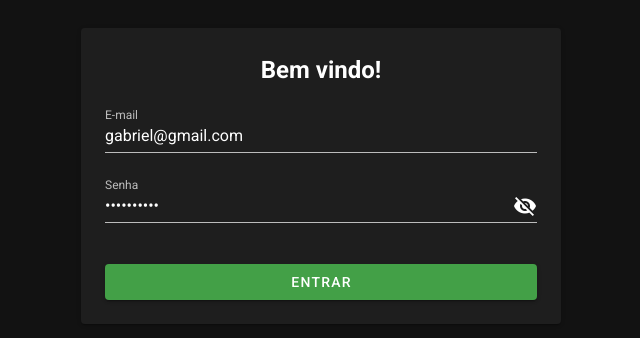
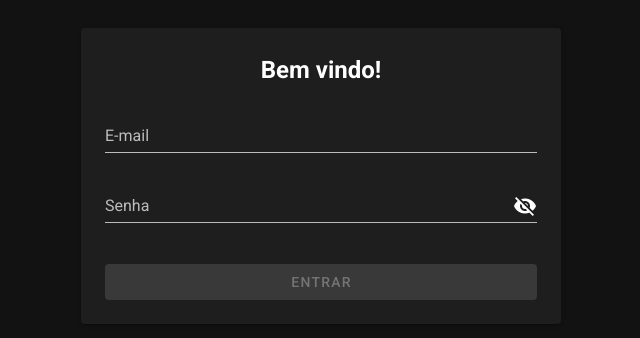
Before and after one commit to gabrielSBorges/rpg, a Nuxt app in the folder frontend/: page /auth/login in a window 1280 px wide. Shown: the part 224-562 px from the top of the page, without its empty margins (319-959 px from the left). Built offline with nearby package versions, Linux system fonts and the light colour scheme.

Commit message:
Mensagens de notificação

```diff
--- a/frontend/components/forms/AppUserAuthForm.vue
+++ b/frontend/components/forms/AppUserAuthForm.vue
@@ -50,8 +50,8 @@
         valid: false,
         showPassword: false,
         userInfo: {
-          email: 'gabriel@gmail.com',
-          password: 'Gab@051097'
+          email: '',
+          password: ''
         },
         ...validate
       }
--- a/frontend/nuxt.config.js
+++ b/frontend/nuxt.config.js
@@ -53,8 +53,37 @@ export default {
   modules: [
     // Doc: https://axios.nuxtjs.org/usage
     '@nuxtjs/axios',
-    '@nuxtjs/auth'
+    '@nuxtjs/auth',
+    '@nuxtjs/toast'
   ],
+
+  toast: {
+    position: 'top-center',
+    theme: 'bubble',
+    duration: 3000,
+    register: [
+      {
+        name: 'alert',
+        theme: 'bubble',
+        message: message => message,
+        options: {
+          type: 'alert',
+          theme: 'bubble',
+          duration: 4000
+        }
+      },
+      {
+        name: 'error',
+        theme: 'bubble',
+        message: message => message,
+        options: {
+          type: 'error',
+          theme: 'bubble',
+          duration: 4000
+        }
+      },
+    ]
+  },
 
   auth: {
     strategies: {
--- a/frontend/package.json
+++ b/frontend/package.json
@@ -14,6 +14,7 @@
   "dependencies": {
     "@nuxtjs/auth": "^4.9.1",
     "@nuxtjs/axios": "^5.11.0",
+    "@nuxtjs/toast": "^3.3.0",
     "nuxt": "^2.0.0"
   },
   "devDependencies": {
--- a/frontend/pages/auth/login.vue
+++ b/frontend/pages/auth/login.vue
@@ -19,6 +19,7 @@
       async loginUser(userInfo) {
         const { email, password } = userInfo
 
+        try {
           let response = await this.$auth.loginWith('local', {
             data: {
               email,
@@ -26,6 +27,14 @@
               expires: 84000
             }
           })
+
+          this.showSuccessMessage(`Bem vindo, ${this.$auth.user.name}!`)
+
+          this.$router.push('/')
+        }
+        catch(error) {
+          this.showErrorMessage('Email ou senha incorretos!')
+        }
       }
     }
   }
--- a/frontend/pages/auth/signup.vue
+++ b/frontend/pages/auth/signup.vue
@@ -18,6 +18,7 @@
       async registerUser(userInfo) {
         const { email, password } = userInfo
 
+        try {
           await this.$axios.post('/signup', userInfo)
 
           let response = await this.$auth.loginWith('local', {
@@ -27,6 +28,14 @@
               expires: 84000
             }
           })
+
+          this.showSuccessMessage(`Conta cadastrada com sucesso. Bem vindo, ${this.$auth.user.name}!`)
+
+          this.$router.push('/')
+        }
+        catch(error) {
+          this.showErrorMessage('Não conseguimos te cadastrar, tente novamente.')
+        }
       }
     }
   }
--- a/frontend/plugins/globalMethods.js
+++ b/frontend/plugins/globalMethods.js
@@ -1,14 +1,25 @@
 import Vue from 'vue'
 
 Vue.mixin({
-  computed: {
-    testeC () {
-      return 'teste'
-    }
-  },
   methods: {
-    testeM (value) {
-      return value
+    showSuccessMessage(message) {
+      this.$toast.success(message)
+    },
+
+    showErrorMessage(message) {
+      this.$toast.global.error(message)
+    },
+
+    showAlertMessage(message) {
+      this.$toast.global.alert(message)
+    },
+
+    showInfoMessage(message) {
+      this.$toast.info(message)
+    },
+
+    showDefaultMessage(message) {
+      this.$toast.show(message)
     }
   },
 })
```
Also changed, not shown: 1 other file (tests, documents, lock files or other folders). Lines whose indentation alone changed are shown as unchanged.
